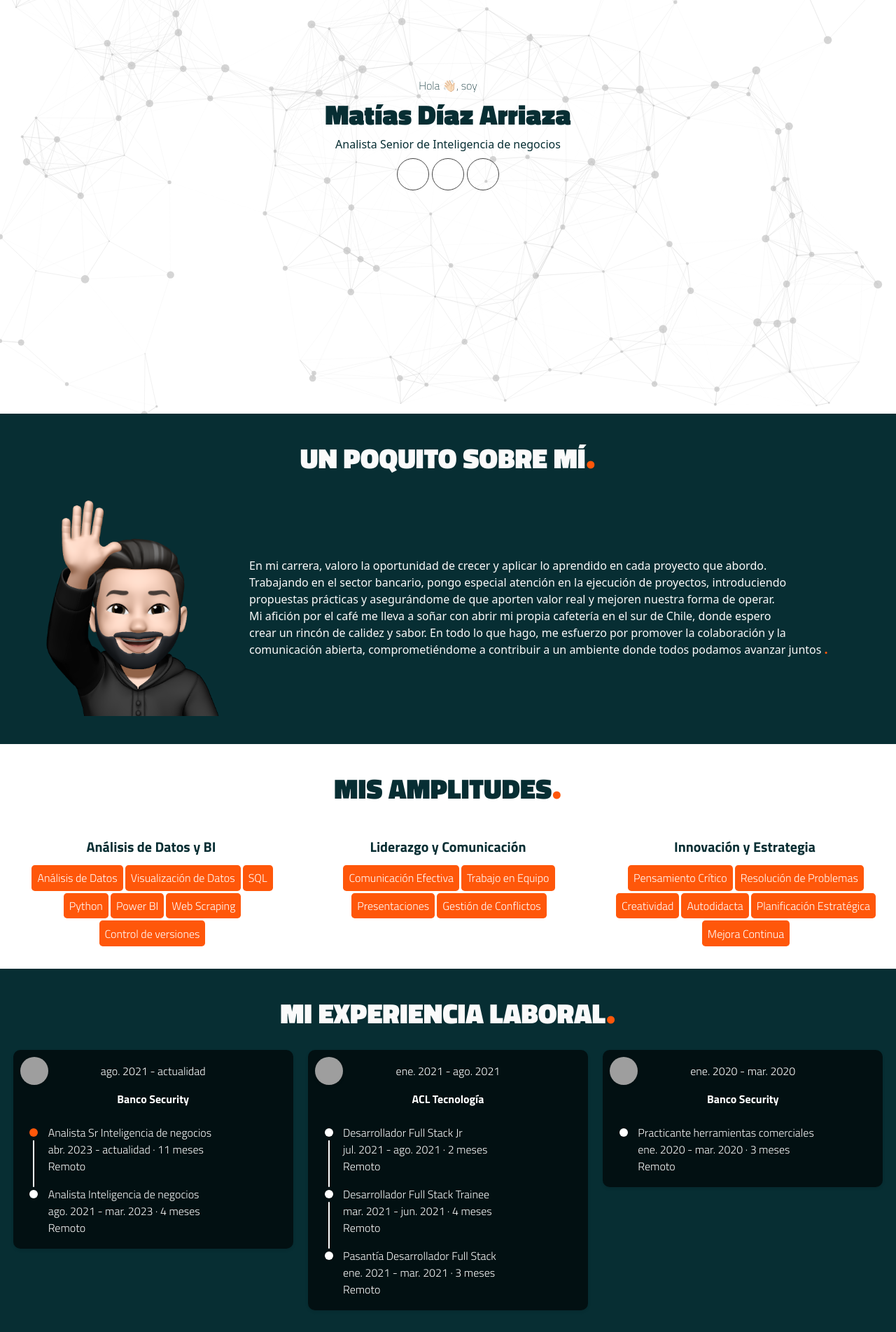
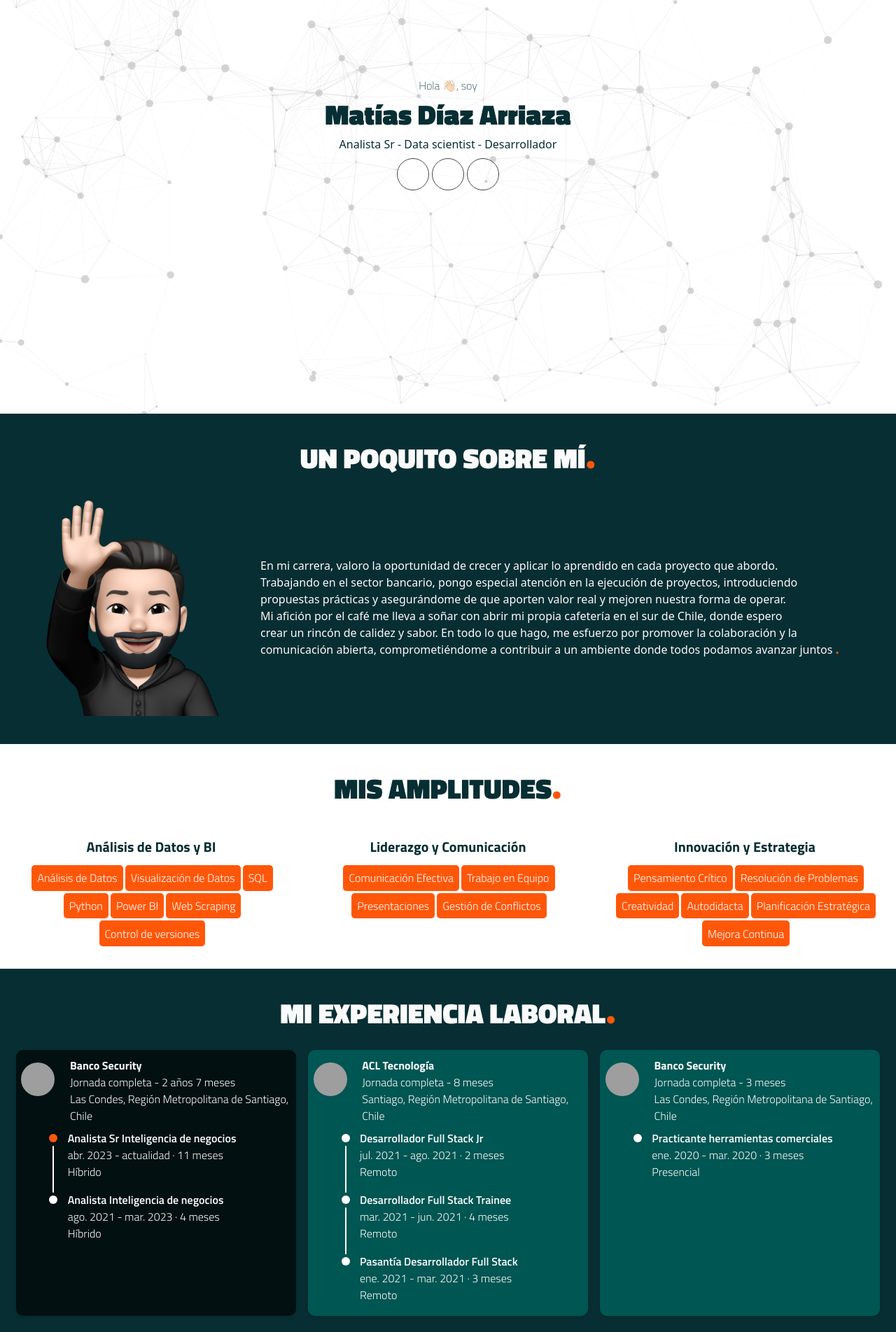
Before and after one commit to MatiasAndreD/MatiasAndreD.github.io, a Flask app: page / in a window 1280 px wide. Shown: the part 209-2112 px from the top of the page at 70% size. Run offline with Flask 3, Linux system fonts and the light colour scheme; some libraries are stand-ins or nearby versions; grey boxes are pictures that could not be loaded.

Commit message:
Fixed styles responsive and design changes

```diff
--- a/src/css/styles.css
+++ b/src/css/styles.css
@@ -137,18 +137,6 @@ border-radius: 0.3rem;
     margin: auto;
   }
 
-  .info-card .icon-holder {
-    background-color: #021012;
-    border-radius: 50%;
-    width: 40px;
-    height: 40px;
-    display: flex;
-    align-items: center;
-    justify-content: center;
-    box-shadow: 0 2px 4px rgba(0, 0, 0, 0.1);
-    position: absolute;
-  }
-
 
   .info-card .time-period {
     color: #fff;
@@ -170,7 +158,7 @@ border-radius: 0.3rem;
     list-style: none; /* Elimina las viñetas predeterminadas */
     padding-left: 0; /* Elimina el padding izquierdo predeterminado */
     margin-left: 30px; /* Proporciona espacio para la línea y los círculos */
-
+    font-size: 1rem !important;
   }
 
   .lista-con-linea li {
--- a/templates/index.html
+++ b/templates/index.html
@@ -13,11 +13,12 @@
         <div class="d-flex flex-column justify-content-center text-center align-self-center black h-100">
             <div class="font-200 fs-10">Hola 👋🏻, soy</div>
             <div class="font-900 fs-1">Matías Díaz Arriaza</div>
-            <div class="font-500 fs-10">Analista Senior de Inteligencia de negocios</div>
+            <div class="font-500 fs-10">Analista Sr - Data scientist - Desarrollador</div>
             <div class="buttonSection mt-2">
+                <button type="button" class="btn btn-outline-primary rounded-circle-prim" data-bs-toggle="tooltip" data-bs-placement="bottom" data-bs-title="Mi correo" data-bs-offset="0, 10"><i class="fa-solid fa-envelopes"></i></button>
                 <button type="button" class="btn btn-outline-primary rounded-circle-prim" data-bs-toggle="tooltip" data-bs-placement="bottom" data-bs-title="Mi Linkedin" data-bs-offset="0, 10"><i class="fa-brands fa-linkedin-in"></i></button>
                 <button type="button" class="btn btn-outline-primary rounded-circle-prim" data-bs-toggle="tooltip" data-bs-placement="bottom" data-bs-title="Mi CV" data-bs-offset="0, 10"><i class="fa-solid fa-page-caret-down"></i></button>
-                <button type="button" class="btn btn-outline-primary rounded-circle-prim" data-bs-toggle="tooltip" data-bs-placement="bottom" data-bs-title="Mi correo" data-bs-offset="0, 10"><i class="fa-solid fa-envelopes"></i></button>
+
               </div>
         </div>
 
@@ -26,9 +27,9 @@
     <section class="container-fluid  background-secondary p-3">
         <div class="d-flex flex-column text-center white h-100">
             <div class="font-900 fs-1">UN POQUITO SOBRE MÍ<span class="montserrat-title">.</span></div>
-            <div class="d-flex flex-wrap m-4">
+            <div class="d-flex flex-wrap m-4 justify-content-sm-center justify-content-md-center ">
                 <img src="../src/img/micara3.png" width="300wv" alt="" srcset="">
-                <div class="d-flex flex-column justify-content-center col-9">
+                <div class="d-flex flex-column justify-content-center col-lg-9 col-sm-12 col-md-9 col-xl-9 p-3">
                     <div class="font-500 fs-12 justify-text p-3">
                         <!-- "Soy una persona persistente y leal, dedicada a perfeccionar constantemente mi entorno a través de un enfoque proactivo hacia el aprendizaje y la aplicación de conocimientos nuevos. En el ámbito bancario, no solo me esfuerzo por asegurar que los procesos se ejecuten sin problemas, sino que también busco activamente adquirir habilidades y técnicas innovadoras, las cuales implemento de manera eficaz para mejorar nuestro servicio. Fuera del trabajo, mi interés en el café me lleva a experimentar y aplicar nuevas técnicas de preparación, con el sueño a largo plazo de abrir una cafetería en el sur de Chile. Valorando profundamente el trabajo en equipo y la comunicación efectiva, busco contribuir a un ambiente colaborativo donde todos podamos crecer juntos." -->
                         En mi carrera, valoro la oportunidad de crecer y aplicar lo aprendido en cada proyecto que abordo. Trabajando en el sector bancario, pongo especial atención en la ejecución de proyectos, introduciendo propuestas prácticas y asegurándome de que aporten valor real y mejoren nuestra forma de operar. Mi afición por el café me lleva a soñar con abrir mi propia cafetería en el sur de Chile, donde espero crear un rincón de calidez y sabor. En todo lo que hago, me esfuerzo por promover la colaboración y la comunicación abierta, comprometiéndome a contribuir a un ambiente donde todos podamos avanzar juntos<span class="montserrat-parrafo"> .</span>
@@ -46,7 +47,7 @@
 
             <div class="font-900 fs-1 mb-3">MIS AMPLITUDES<span class="montserrat-title">.</span></div>
             <div class="row text-center ">
-                <div class="col-4 p-3">
+                <div class="col-lg-4 col-sm-12 col-md-4 col-xl-4 p-3">
                     <div class="font-700 fs-5 mb-2">Análisis de Datos y BI</div>
                     <div class="d-flex flex-wrap fs-7 justify-content-center font-300">
                             <div class="tags">Análisis de Datos</div>
@@ -58,7 +59,7 @@
                             <div class="tags">Control de versiones</div>
                     </div>
                 </div>
-                <div class="col-4 p-3">
+                <div class="col-lg-4 col-sm-12 col-md-4 col-xl-4 p-3">
                     <div class="font-700 fs-5 mb-2">Liderazgo y Comunicación</div>
                     <div class="d-flex flex-wrap fs-7 justify-content-center font-300">
                             <div class="tags">Comunicación Efectiva</div>
@@ -68,7 +69,7 @@
 
                     </div>
                 </div>
-                <div class="col-4 p-3">
+                <div class="col-lg-4 col-sm-12 col-md-4 col-xl-4 p-3">
                     <div class="font-700 fs-5 mb-2">Innovación y Estrategia</div>
                     <div class="d-flex flex-wrap fs-7 justify-content-center font-300">
                             <div class="tags">Pensamiento Crítico</div>
@@ -89,68 +90,82 @@
     <section class="container-fluid background-secondary p-3">
         <div class="d-flex flex-column white h-100">
             <div class="font-900 fs-1 mb-3 text-center">MI EXPERIENCIA LABORAL<span class="montserrat-title">.</span></div>
-            <div class="d-flex flex-wrap fs-7 font-300 justify-content-start align-items-start gap-3">
-                <div class="info-card col-5 mt-0">
-                    <div class="icon-holder mb-0">
-                        <img src="https://media.licdn.com/dms/image/C4D0BAQErd4HjgBODQQ/company-logo_100_100/0/1654202549635/banco_security_logo?e=1716422400&v=beta&t=QSmiXXrC6QQe5v-7Ii124gUhU2jYr6-xHTdWYcXHpqU" alt="Icon" style="width:100%; height:100%; border-radius:50%; object-fit:cover;">
+            <div class="d-flex flex-wrap gap-1">
+                <div class="info-card col-sm-12 col-lg-5 col-md-5 mt-0 mb-4">
+                    <div class="row mb-0 d-flex flex-wrap flex-row ">
+                        <div class="d-flex col-lg-2 col-sm-12 mt-2 justify-content-center">
+                            <img class="img-logo" src="https://media.licdn.com/dms/image/C4D0BAQErd4HjgBODQQ/company-logo_100_100/0/1654202549635/banco_security_logo?e=1716422400&v=beta&t=QSmiXXrC6QQe5v-7Ii124gUhU2jYr6-xHTdWYcXHpqU" alt="Icon" style="width:48px; height:48px; border-radius: 50%;">
+                        </div>
+                        <div class="col-lg-10 col-sm-12 m-0 ">
+                            <div class="mb-0 font-700 text-center text-xl-start text-lg-start ">Banco Security</div>
+                            <div class="mb-0 font-300 text-center text-xl-start text-lg-start ">Jornada completa - 2 años 7 meses</div>
+                            <div class="mb-0 font-300 text-center text-xl-start text-lg-start ">Las Condes, Región Metropolitana de Santiago, Chile</div>
+                        </div>
                     </div>
-                    <div class="time-period mb-3 mt-2 font-300 text-center">ago. 2021 - actualidad</div>
-                    <div class="company mb-3 text-center">Banco Security</div>
-                    <div>
-                        <ul class="list-group lista-con-linea lista-con-linea-actual">
+                    <div class="ms-4">
+                        <ul class="list-group lista-con-linea lista-con-linea-actual fs-6">
                             <li class="list-group-item">
-                                <p class="mb-0 font-500 white">Analista Sr Inteligencia de negocios</p>
+                                <p class="mb-0 font-600 white">Analista Sr Inteligencia de negocios</p>
                                 <p class="mb-0 font-300 white">abr. 2023 - actualidad · 11 meses</p>
-                                <p class="mb-0 font-300 white">Remoto</p>
+                                <p class="mb-0 font-300 white">Híbrido</p>
                             </li>
                             <li class="list-group-item">
-                                <p class="mb-0 fs-6 font-500 white">Analista Inteligencia de negocios</p>
-                                <p class="mb-0 fs-6 font-300 white">ago. 2021 - mar. 2023 · 4 meses</p>
-                                <p class="mb-0 fs-6 font-300 white">Remoto</p>
+                                <p class="mb-0 font-600 white">Analista Inteligencia de negocios</p>
+                                <p class="mb-0 font-300 white">ago. 2021 - mar. 2023 · 4 meses</p>
+                                <p class="mb-0 font-300 white">Híbrido</p>
                             </li>
                         </ul>
                     </div>
                 </div>
-                <div class="info-card col-5 mt-0">
-                    <div class="icon-holder mb-0">
-                        <img src="https://media.licdn.com/dms/image/D4E0BAQFjMhsNflDeEw/company-logo_100_100/0/1704718475304/acltecnologia_logo?e=1716422400&v=beta&t=_956j3prFtu3DVOrEm7lUqgCpugZla5t2FbfJ9nkYTo" alt="Icon" style="width:100%; height:100%; border-radius:50%; object-fit:cover;">
+                <div class="info-card col-sm-12 col-lg-5 col-md-5 mt-0 mb-4" style="background-color: #005653;">
+                    <div class="row mb-0 d-flex flex-wrap flex-row">
+                        <div class="d-flex col-lg-2 col-sm-12 mt-2 justify-content-center">
+                            <img src="https://media.licdn.com/dms/image/D4E0BAQFjMhsNflDeEw/company-logo_100_100/0/1704718475304/acltecnologia_logo?e=1716422400&v=beta&t=_956j3prFtu3DVOrEm7lUqgCpugZla5t2FbfJ9nkYTo" alt="Icon" style="width:48px; height:48px; border-radius: 50%;">
+                        </div>
+                        <div class="col-lg-10 col-sm-12 m-0 ">
+                            <div class="mb-0 font-700 text-center text-xl-start text-lg-start ">ACL Tecnología</div>
+                            <div class="mb-0 font-300 text-center text-xl-start text-lg-start ">Jornada completa - 8 meses</div>
+                            <div class="mb-0 font-300 text-center text-xl-start text-lg-start ">Santiago, Región Metropolitana de Santiago, Chile</div>
+                        </div>
                     </div>
-                    <div class="time-period mb-3 mt-2 font-300 text-center">ene. 2021 - ago. 2021</div>
-                    <div class="company mb-3 text-center">ACL Tecnología</div>
-                    <div>
+                    <div class="ms-4">
                         <ul class="list-group lista-con-linea">
                             <li class="list-group-item">
-                                <p class="mb-0 font-500 white">Desarrollador Full Stack Jr</p>
+                                <p class="mb-0 font-600 white">Desarrollador Full Stack Jr</p>
                                 <p class="mb-0 font-300 white">jul. 2021 - ago. 2021 · 2 meses</p>
                                 <p class="mb-0 font-300 white">Remoto</p>
                             </li>
                             <li class="list-group-item">
-                                <p class="mb-0 fs-6 font-500 white">Desarrollador Full Stack Trainee</p>
-                                <p class="mb-0 fs-6 font-300 white">mar. 2021 - jun. 2021 · 4 meses</p>
-                                <p class="mb-0 fs-6 font-300 white">Remoto</p>
+                                <p class="mb-0 font-600 white">Desarrollador Full Stack Trainee</p>
+                                <p class="mb-0 font-300 white">mar. 2021 - jun. 2021 · 4 meses</p>
+                                <p class="mb-0 font-300 white">Remoto</p>
                             </li>
                             <li class="list-group-item">
-                                <p class="mb-0 fs-6 font-500 white">Pasantía Desarrollador Full Stack</p>
-                                <p class="mb-0 fs-6 font-300 white">ene. 2021 - mar. 2021 · 3 meses</p>
-                                <p class="mb-0 fs-6 font-300 white">Remoto</p>
+                                <p class="mb-0 font-600 white">Pasantía Desarrollador Full Stack</p>
+                                <p class="mb-0 font-300 white">ene. 2021 - mar. 2021 · 3 meses</p>
+                                <p class="mb-0 font-300 white">Remoto</p>
                             </li>
                         </ul>
                     </div>
                 </div>
-                <div class="info-card col-5 mt-0">
-                    <div class="icon-holder mb-0">
-                        <img src="https://media.licdn.com/dms/image/C4D0BAQErd4HjgBODQQ/company-logo_100_100/0/1654202549635/banco_security_logo?e=1716422400&v=beta&t=QSmiXXrC6QQe5v-7Ii124gUhU2jYr6-xHTdWYcXHpqU" alt="Icon" style="width:100%; height:100%; border-radius:50%; object-fit:cover;">
+                <div class="info-card col-sm-12 col-lg-5 col-md-5 mt-0 mb-4" style="background-color: #005653;">
+                    <div class="row mb-0 d-flex flex-wrap flex-row">
+                        <div class="d-flex col-lg-2 col-sm-12 mt-2 justify-content-center">
+                            <img class="img-logo" src="https://media.licdn.com/dms/image/C4D0BAQErd4HjgBODQQ/company-logo_100_100/0/1654202549635/banco_security_logo?e=1716422400&v=beta&t=QSmiXXrC6QQe5v-7Ii124gUhU2jYr6-xHTdWYcXHpqU" alt="Icon" style="width:48px; height:48px; border-radius: 50%;">
+                        </div>
+                        <div class="col-lg-10 col-sm-12 m-0 ">
+                            <div class="mb-0 font-700 text-center text-xl-start text-lg-start ">Banco Security</div>
+                            <div class="mb-0 font-300 text-center text-xl-start text-lg-start ">Jornada completa - 3 meses</div>
+                            <div class="mb-0 font-300 text-center text-xl-start text-lg-start ">Las Condes, Región Metropolitana de Santiago, Chile</div>
+                        </div>
                     </div>
-                    <div class="time-period mb-3 mt-2 font-300 text-center">ene. 2020 - mar. 2020</div>
-                    <div class="company mb-3 text-center">Banco Security</div>
-                    <div>
+                    <div class="ms-4">
                         <ul class="list-group lista-con-linea">
-                            <li class="list-group-item">
-                                <p class="mb-0 font-500 white">Practicante herramientas comerciales</p>
+                            <li class="list-group-item fs-6">
+                                <p class="mb-0 font-600 white">Practicante herramientas comerciales</p>
                                 <p class="mb-0 font-300 white">ene. 2020 - mar. 2020 · 3 meses</p>
-                                <p class="mb-0 font-300 white">Remoto</p>
+                                <p class="mb-0 font-300 white">Presencial</p>
                             </li>
-
                         </ul>
                     </div>
                 </div>
@@ -159,68 +174,12 @@
 
         </div>
     </section>
-    <section class="container-fluid background-secondary p-3">
-        <div class="d-flex flex-column white h-100 justify-content-center">
-            <div class="font-900 fs-1 text-center">MI EXPERIENCIA LABORAL<span class="montserrat-title">.</span></div>
-            <div class="row justify-content-center align-items-center">
-                <div class="col-md-8 d-flex flex-column justify-content-center align-items-center">
-                    <!-- Work 1     -->
-                    <div class="job w-100 d-flex justify-content-center">
-                        <div class="d-flex flex-row justify-content-center col-12">
-                            <div class="d-flex align-items-start justify-content-center mt-3">
-                                <img src="https://media.licdn.com/dms/image/C4D0BAQErd4HjgBODQQ/company-logo_100_100/0/1654202549635/banco_security_logo?e=1716422400&v=beta&t=QSmiXXrC6QQe5v-7Ii124gUhU2jYr6-xHTdWYcXHpqU" alt="Logo" class="d-block" style="width: 48px; height: 48px;">
-                            </div>
-                            <div class="ps-3">
-                                <p class="mb-0 fs-6 font-500">Banco Security</p>
-                                <p class="mb-0 fs-6 font-300">Jornada completa - 2 años 7 meses</p>
-                                <p class="mb-0 fs-6 font-300">Las Condes, Región Metropolitana de Santiago, Chile</p>
-                                <ul class="list-group list-group-flush lista-con-linea lista-con-linea-actual p-0 mt-3">
-                                    <li class="list-group-item p-0 mb-2">
-                                        <p class="mb-0 fs-6 font-500 white">Analista Senior Inteligencia de negocios</p>
-                                        <p class="mb-0 fs-6 font-300 white">abr. 2023 - actualidad · 11 meses</p>
-                                        <p class="mb-0 fs-6 font-300 white">Híbrido</p>
-                                    </li>
-                                    <li class="list-group-item p-0">
-                                        <p class="mb-0 fs-6 font-500 white">Analista Inteligencia de negocios</p>
-                                        <p class="mb-0 fs-6 font-300 white">ago. 2021 - abr. 2023 · 1 año 9 meses</p>
-                                        <p class="mb-0 fs-6 font-300 white">Híbrido</p>
-                                    </li>
-                                </ul>
-                            </div>
-                        </div>
-                    </div>
-                    <!-- Work 2  -->
-                    <div class="job w-100 d-flex justify-content-center">
-                        <div class="d-flex flex-row justify-content-center col-12">
-                            <div class="d-flex align-items-start justify-content-center mt-3">
-                                <img src="https://media.licdn.com/dms/image/D4E0BAQFjMhsNflDeEw/company-logo_100_100/0/1704718475304/acltecnologia_logo?e=1716422400&v=beta&t=_956j3prFtu3DVOrEm7lUqgCpugZla5t2FbfJ9nkYTo" alt="Logo" class="d-block" style="width: 48px; height: 48px;">
-                            </div>
-                            <div class="ps-3">
-                                <p class="mb-0 fs-6 font-500">ACL Tecnología</p>
-                                <p class="mb-0 fs-6 font-300">Jornada completa - 8 meses</p>
-                                <p class="mb-0 fs-6 font-300">Santiago, Región Metropolitana de Santiago, Chile</p>
-                                <ul class="list-group list-group-flush p-0 mt-3  lista-con-linea">
-                                    <li class="list-group-item p-0 mb-2">
-                                        <p class="mb-0 fs-6 font-500 white">Desarrollador Full Stack Jr</p>
-                                        <p class="mb-0 fs-6 font-300 white">jul. 2021 - ago. 2021 · 2 meses</p>
-                                        <p class="mb-0 fs-6 font-300 white">Remoto</p>
-                                    </li>
-                                    <li class="list-group-item p-0 mb-2">
-                                        <p class="mb-0 fs-6 font-500 white">Desarrollador Full Stack Trainee</p>
-                                        <p class="mb-0 fs-6 font-300 white">mar. 2021 - jun. 2021 · 4 meses</p>
-                                        <p class="mb-0 fs-6 font-300 white">Remoto</p>
-                                    </li>
-                                    <li class="list-group-item p-0">
-                                        <p class="mb-0 fs-6 font-500 white">Pasantía Desarrollador Full Stack</p>
-                                        <p class="mb-0 fs-6 font-300 white">ene. 2021 - mar. 2021 · 3 meses</p>
-                                        <p class="mb-0 fs-6 font-300 white">Remoto</p>
-                                    </li>
-                                </ul>
-                            </div>
-                        </div>
-                    </div>
-                </div>
-            </div>
+    <section class="container-fluid p-3" >
+        <div class="d-flex flex-column justify-content-center text-center align-self-center black h-100 ">
+
+            <div class="font-900 fs-1 mb-3">MI EDUCACIÓN<span class="montserrat-title">.</span></div>
+
+
         </div>
     </section>
 
```
